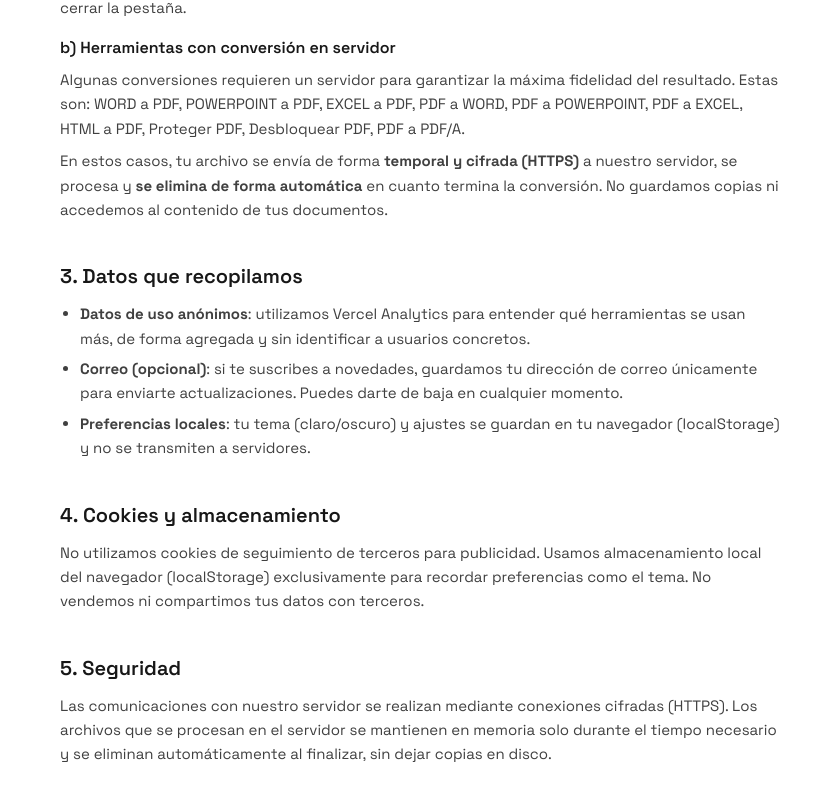
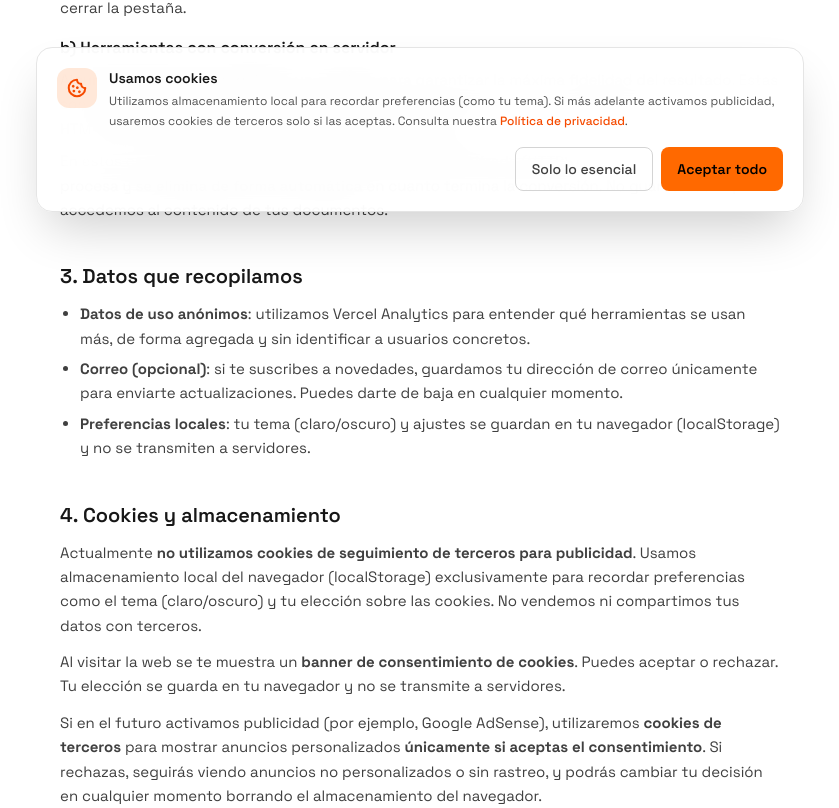
Before and after one commit to dereckbardi/compresor-universal, a Next.js app: page /privacidad in a window 1280 px wide. Shown: the part 572-1380 px from the top of the page, without its empty margins (220-1059 px from the left). Built offline with nearby package versions, Linux system fonts and the light colour scheme.

Commit message:
Agrega banner de consentimiento de cookies + actualiza política de privacidad para AdSense

```diff
--- a/src/app/layout.tsx
+++ b/src/app/layout.tsx
@@ -4,6 +4,7 @@ import "./globals.css";
 import { Analytics } from "@vercel/analytics/react";
 import ServiceWorkerRegister from "@/components/ServiceWorkerRegister";
 import { ThemeProvider, THEME_STORAGE_KEY } from "@/components/ThemeProvider";
+import CookieConsent from "@/components/CookieConsent";
 
 // Fuente del logo: Outfit (800)
 const outfit = Outfit({
@@ -86,6 +87,7 @@ export default function RootLayout({
           <div id="theme-fade-overlay" aria-hidden="true" className="theme-fade-overlay" />
           <ServiceWorkerRegister />
           {children}
+          <CookieConsent />
           <Analytics />
         </ThemeProvider>
       </body>
--- a/src/app/privacidad/page.tsx
+++ b/src/app/privacidad/page.tsx
@@ -74,9 +74,19 @@ export default function PrivacyPage() {
           <section>
             <h2 className="text-xl font-semibold text-neutral-900 dark:text-white mb-3">4. Cookies y almacenamiento</h2>
             <p>
-              No utilizamos cookies de seguimiento de terceros para publicidad. Usamos almacenamiento local del navegador
-              (localStorage) exclusivamente para recordar preferencias como el tema. No vendemos ni compartimos tus datos
-              con terceros.
+              Actualmente <strong>no utilizamos cookies de seguimiento de terceros para publicidad</strong>. Usamos
+              almacenamiento local del navegador (localStorage) exclusivamente para recordar preferencias como el tema
+              (claro/oscuro) y tu elección sobre las cookies. No vendemos ni compartimos tus datos con terceros.
+            </p>
+            <p className="mt-3">
+              Al visitar la web se te muestra un <strong>banner de consentimiento de cookies</strong>. Puedes aceptar o
+              rechazar. Tu elección se guarda en tu navegador y no se transmite a servidores.
+            </p>
+            <p className="mt-3">
+              Si en el futuro activamos publicidad (por ejemplo, Google AdSense), utilizaremos <strong>cookies de
+              terceros</strong> para mostrar anuncios personalizados <strong>únicamente si aceptas el consentimiento</strong>.
+              Si rechazas, seguirás viendo anuncios no personalizados o sin rastreo, y podrás cambiar tu decisión en
+              cualquier momento borrando el almacenamiento del navegador.
             </p>
           </section>
 
--- /dev/null
+++ b/src/components/CookieConsent.tsx
@@ -0,0 +1,82 @@
+"use client";
+
+import { useEffect, useState } from "react";
+import Link from "next/link";
+import { Cookie } from "@phosphor-icons/react";
+
+/**
+ * Banner de consentimiento de cookies.
+ * - Sin cookies de seguimiento hoy: solo recuerda la preferencia del usuario
+ *   en localStorage ('comprimeme-consent') para no volver a preguntar.
+ * - Cuando se active AdSense / cookies de terceros, el estado guardado permite
+ *   saber si el usuario aceptó, rechazó o aún no decide, y se puede usar con el
+ *   Consent Mode de Google.
+ */
+const CONSENT_KEY = "comprimeme-consent";
+
+export default function CookieConsent() {
+  const [visible, setVisible] = useState(false);
+
+  useEffect(() => {
+    try {
+      const stored = window.localStorage.getItem(CONSENT_KEY);
+      if (!stored) setVisible(true);
+    } catch {
+      setVisible(true);
+    }
+  }, []);
+
+  const decide = (value: "accepted" | "declined") => {
+    try {
+      window.localStorage.setItem(CONSENT_KEY, value);
+    } catch {
+      // localStorage no disponible
+    }
+    setVisible(false);
+  };
+
+  if (!visible) return null;
+
+  return (
+    <div
+      role="dialog"
+      aria-label="Consentimiento de cookies"
+      className="fixed bottom-0 inset-x-0 z-[60] p-3 sm:p-4"
+    >
+      <div className="max-w-3xl mx-auto rounded-2xl border border-neutral-200 dark:border-white/10 bg-white/95 dark:bg-neutral-900/95 backdrop-blur-xl shadow-2xl shadow-black/20 p-4 sm:p-5">
+        <div className="flex items-start gap-3">
+          <span className="w-10 h-10 shrink-0 rounded-xl bg-orange-500/15 text-orange-600 dark:text-orange-400 flex items-center justify-center">
+            <Cookie size={22} weight="bold" />
+          </span>
+          <div className="flex-1 min-w-0">
+            <p className="text-sm font-semibold mb-1">Usamos cookies</p>
+            <p className="text-xs text-neutral-600 dark:text-neutral-400 leading-relaxed">
+              Utilizamos almacenamiento local para recordar preferencias (como tu tema). Si más adelante activamos
+              publicidad, usaremos cookies de terceros solo si las aceptas. Consulta nuestra{" "}
+              <Link href="/privacidad" className="text-orange-600 dark:text-orange-400 hover:underline font-medium">
+                Política de privacidad
+              </Link>
+              .
+            </p>
+          </div>
+        </div>
+        <div className="mt-4 flex flex-col sm:flex-row items-stretch sm:items-center gap-2 sm:justify-end">
+          <button
+            type="button"
+            onClick={() => decide("declined")}
+            className="min-h-11 inline-flex items-center justify-center px-4 py-2 rounded-lg text-sm font-medium border border-neutral-300 dark:border-neutral-700 text-neutral-700 dark:text-neutral-300 hover:border-neutral-400 dark:hover:border-neutral-500 transition"
+          >
+            Solo lo esencial
+          </button>
+          <button
+            type="button"
+            onClick={() => decide("accepted")}
+            className="min-h-11 inline-flex items-center justify-center px-4 py-2 rounded-lg bg-orange-500 hover:bg-orange-400 text-black font-semibold text-sm transition"
+          >
+            Aceptar todo
+          </button>
+        </div>
+      </div>
+    </div>
+  );
+}
```
